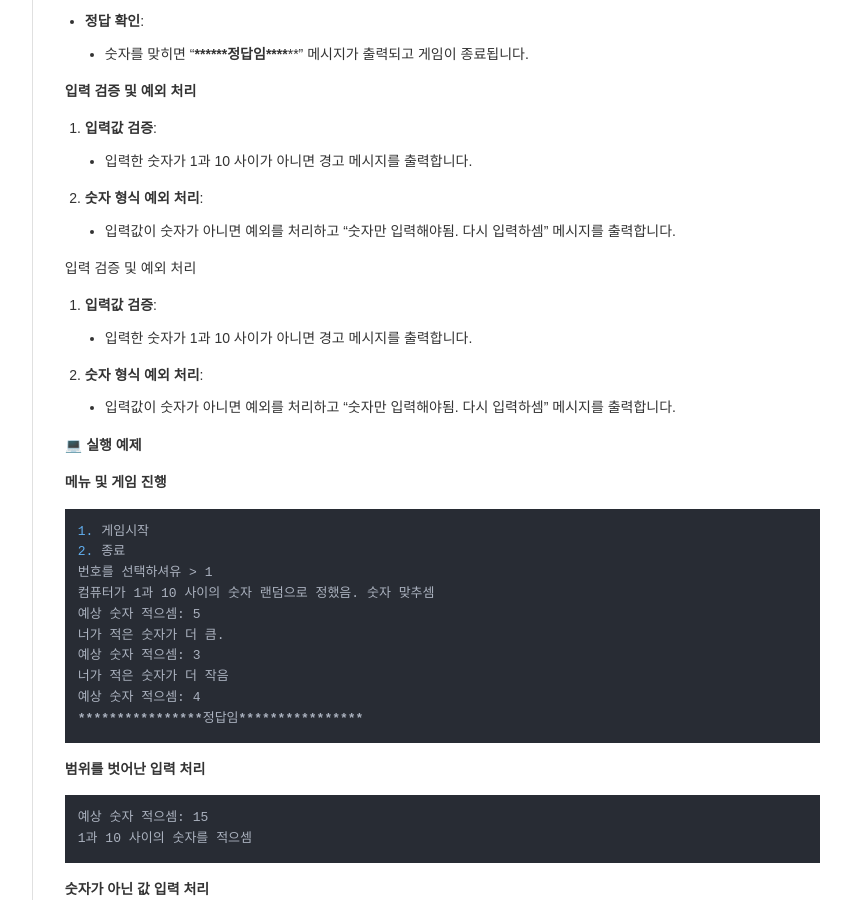
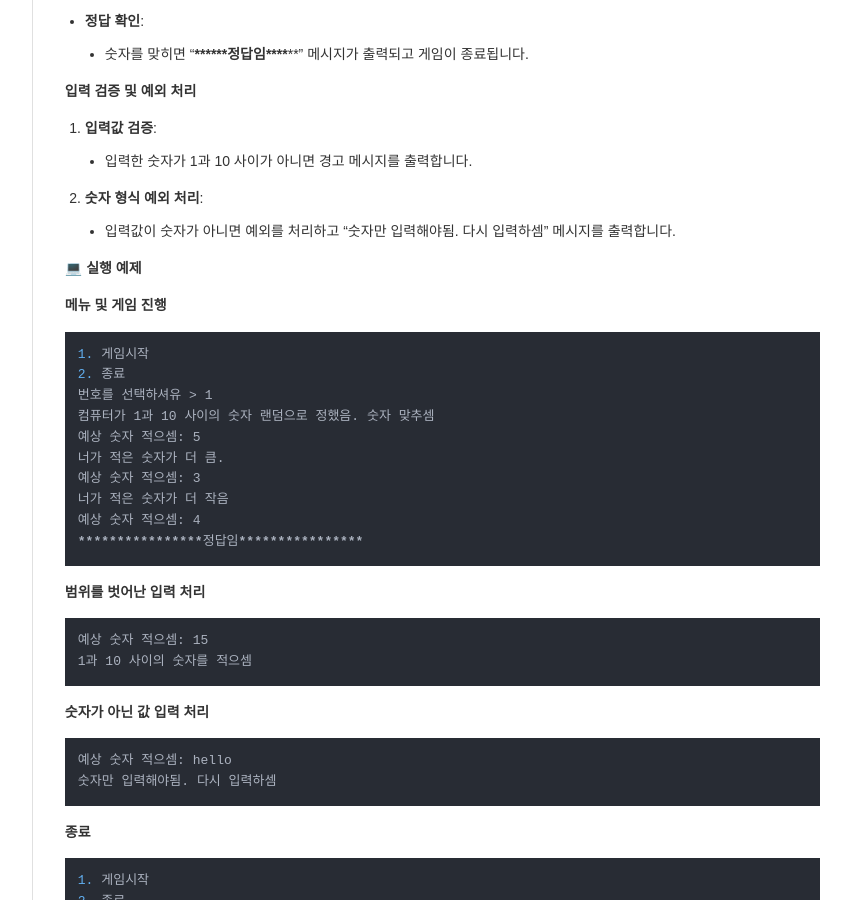
Before and after one commit to Mminzy22/Blog, a Jekyll site: the page built from _posts/Python/2024-12-03-Python14.md, in a window 1280 px wide and 900 px high, scrolled down 801 px. Shown: the whole window, without its empty margins (300-1151 px from the left). Built offline with Jekyll 4.4.1, drawn with Linux system fonts in a browser that asks for light colours; nearby versions of some CDN libraries; comment, search, counter and statistics services are not loaded.

Commit message:
fix post

```diff
--- a/_posts/Python/2024-12-03-Python14.md
+++ b/_posts/Python/2024-12-03-Python14.md
@@ -32,12 +32,6 @@ Python의 **Jupyter Notebook**을 활용한 **숫자 맞추기 게임**
   - 숫자를 맞히면 "****************정답임****************" 메시지가 출력되고 게임이 종료됩니다.
 
 **입력 검증 및 예외 처리**
-1. **입력값 검증**:
-   - 입력한 숫자가 1과 10 사이가 아니면 경고 메시지를 출력합니다.
-2. **숫자 형식 예외 처리**:
-   - 입력값이 숫자가 아니면 예외를 처리하고 "숫자만 입력해야됨. 다시 입력하셈" 메시지를 출력합니다.
-
-입력 검증 및 예외 처리
 1. **입력값 검증**:
    - 입력한 숫자가 1과 10 사이가 아니면 경고 메시지를 출력합니다.
 2. **숫자 형식 예외 처리**:
```
